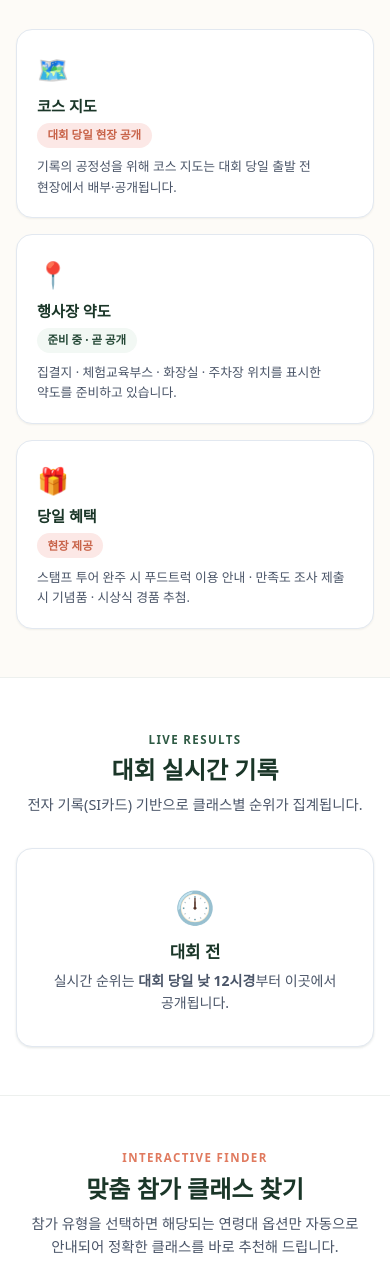
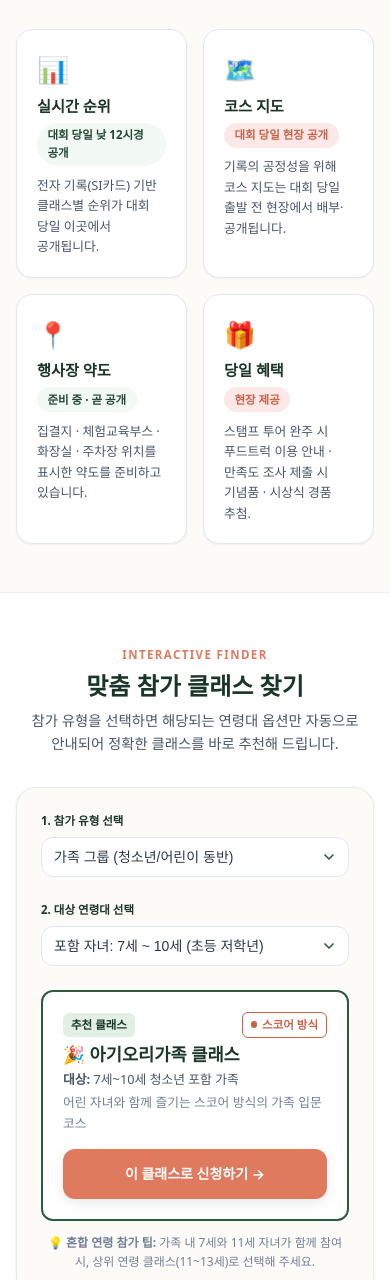
Before and after one commit to mskwow227-svg/-, a plain HTML site: page index.html in a window 390 px wide. Shown: the part 2095-3375 px from the top of the page. Drawn offline with Linux system fonts and the light colour scheme.

Commit message:
실시간 기록: 독립 섹션 제거, 진행 안내 카드 + 당일 히어로 버튼으로 재배치
- #results 독립 섹션 삭제 (대회 전엔 안내 한 줄뿐이라 위치가 어색)
- 진행 안내(#schedule) notice-grid 에 '실시간 순위' 카드 추가 (4개)
  대회 전: '당일 낮 12시경 공개' / live·final: 카드가 링크로 전환 + 강조 테두리
- 히어로 CTA에 '🔴 실시간 순위 보기' 버튼 (status live/final 일 때만 표시)
- 네비 '실시간 기록' 항목 제거, 라벨·햄버거 breakpoint 원복

Co-Authored-By: Claude Sonnet 5 <noreply@anthropic.com>

```diff
--- a/assets/css/styles.css
+++ b/assets/css/styles.css
@@ -169,7 +169,7 @@ ul { margin: 0; padding: 0; list-style: none; }
 .brand__sub { font-size: .72rem; color: var(--forest-500); margin-top: 1px; }
 @media (max-width: 480px) { .brand__sub { display: none; } }
 
-.nav { display: flex; align-items: center; gap: 1.15rem; }
+.nav { display: flex; align-items: center; gap: 1.5rem; }
 .nav a { font-size: .875rem; font-weight: 500; color: var(--ink-soft); transition: color .15s ease; white-space: nowrap; }
 .nav a:hover { color: var(--forest-500); }
 
@@ -190,7 +190,7 @@ ul { margin: 0; padding: 0; list-style: none; }
 .nav-toggle[aria-expanded="true"] .nav-toggle__bar::before { transform: translateY(6px) rotate(45deg); }
 .nav-toggle[aria-expanded="true"] .nav-toggle__bar::after  { transform: translateY(-6px) rotate(-45deg); }
 
-@media (max-width: 1120px) {
+@media (max-width: 980px) {
   .nav {
     position: absolute; left: 0; right: 0; top: 100%;
     flex-direction: column; align-items: stretch; gap: 0;
@@ -408,24 +408,12 @@ mark { background: var(--sand); color: inherit; padding: 0 .1em; border-radius:
 
 .stamp-tracker__lead { font-size: .8rem; color: var(--ink-soft); max-width: 34rem; margin: 0 auto .9rem; }
 
-/* ---------- 대회 실시간 기록 ---------- */
-.results-panel { max-width: 38rem; margin-inline: auto; }
-.results-card {
-  background: var(--white); border: 1px solid var(--line-strong);
-  border-radius: var(--radius-lg); box-shadow: var(--shadow-sm);
-  padding: 2rem 1.5rem; text-align: center;
-}
-.results-card--live { border-color: var(--forest-300); }
-.results-card__icon { font-size: 2rem; }
-.results-card h3 { font-size: 1.05rem; font-weight: 700; margin-top: .5rem; }
-.results-card p { font-size: .875rem; color: var(--ink-soft); margin-top: .5rem; }
-.results-card--live .btn { margin-top: 1.25rem; }
-.results-card__src { font-size: .72rem; color: var(--ink-faint); margin-top: .75rem; }
-
-/* ---------- 대회 진행 안내 (준비 중 카드) ---------- */
-.notice-grid { display: grid; gap: 1rem; }
-@media (min-width: 768px) { .notice-grid { grid-template-columns: repeat(3, 1fr); } }
+/* ---------- 대회 진행 안내 카드 ---------- */
+.notice-grid { display: grid; gap: 1rem; grid-template-columns: repeat(2, 1fr); }
+@media (min-width: 900px) { .notice-grid { grid-template-columns: repeat(4, 1fr); } }
 .notice-card { background: var(--white); border: 1px solid var(--line-strong); border-radius: var(--radius-lg); padding: 1.25rem; box-shadow: var(--shadow-xs); }
+.notice-card--accent { border-color: var(--blossom-500); box-shadow: 0 0 0 1px var(--blossom-500) inset, var(--shadow-xs); }
+.notice-card a { color: var(--forest-700); text-decoration: underline; text-underline-offset: 2px; }
 .notice-card__icon { font-size: 1.6rem; }
 .notice-card h3 { font-size: .95rem; font-weight: 700; margin-top: .35rem; }
 .notice-card__status { display: inline-block; margin: .45rem 0 .55rem; font-size: .72rem; font-weight: 700; color: var(--forest-600); background: var(--forest-50); border-radius: var(--radius-pill); padding: .2rem .65rem; }
--- a/assets/js/main.js
+++ b/assets/js/main.js
@@ -48,36 +48,42 @@
 
   /* ---------- 대회 실시간 기록 ---------- */
   function initResults() {
-    var panel = document.getElementById("results-panel");
-    var r = OL.results;
-    if (!panel || !r) return;
+    var r = OL.results || {};
+    var status = r.status || "before";
+    var live = (status === "live" || status === "final") && !!r.url;
+    var isFinal = status === "final";
 
-    var status = r.status || "before";
-    if (status === "before" || !r.url) {
-      panel.innerHTML =
-        '<div class="results-card">' +
-          '<span class="results-card__icon" aria-hidden="true">🕛</span>' +
-          "<h3>대회 전</h3>" +
-          "<p>실시간 순위는 <strong>" + (r.openLabel || "대회 당일") + "</strong>부터 이곳에서 공개됩니다.</p>" +
-        "</div>";
+    var statusEl = document.getElementById("results-status");
+    var descEl = document.getElementById("results-desc");
+    var card = document.getElementById("results-card");
+    var heroLink = document.getElementById("results-hero-link");
+
+    if (!live) {
+      // 대회 전 — 진행 안내 카드에 안내 문구만
+      if (statusEl) statusEl.textContent = (r.openLabel || "대회 당일") + " 공개";
+      if (heroLink) heroLink.hidden = true;
       return;
     }
 
-    var isFinal = status === "final";
-    panel.innerHTML =
-      '<div class="results-card results-card--live">' +
-        '<span class="results-card__icon" aria-hidden="true">' + (isFinal ? "🏆" : "📊") + "</span>" +
-        "<h3>" + (isFinal ? "최종 결과" : "실시간 순위 집계 중") + "</h3>" +
-        "<p>" +
-          (isFinal
-            ? "클래스별 최종 순위를 확인하세요."
-            : "SI카드 리딩 결과가 실시간으로 반영됩니다. 결과 페이지를 새로고침하면 최신 순위가 표시됩니다.") +
-        "</p>" +
-        '<a class="btn btn--primary" href="' + r.url + '" target="_blank" rel="noopener noreferrer">' +
-          (isFinal ? "최종 결과 보기 →" : "실시간 순위 보기 →") +
-        "</a>" +
-        '<p class="results-card__src">결과 페이지는 기록 담당 업체가 운영합니다.</p>' +
-      "</div>";
+    var linkText = isFinal ? "최종 결과 보기 →" : "실시간 순위 보기 →";
+    if (statusEl) {
+      statusEl.textContent = isFinal ? "최종 결과 공개" : "실시간 공개 중";
+      statusEl.classList.add("notice-card__status--live");
+    }
+    if (descEl) {
+      descEl.innerHTML =
+        (isFinal
+          ? "클래스별 최종 순위를 확인하세요. "
+          : "SI카드 리딩 결과가 실시간 반영됩니다. ") +
+        '<a href="' + r.url + '" target="_blank" rel="noopener noreferrer"><strong>' + linkText + "</strong></a>";
+    }
+    if (card) card.classList.add("notice-card--accent");
+
+    if (heroLink) {
+      heroLink.href = r.url;
+      heroLink.textContent = isFinal ? "🏆 최종 결과 보기" : "🔴 실시간 순위 보기";
+      heroLink.hidden = false;
+    }
   }
 
   /* ---------- 당일 타임테이블 ---------- */
@@ -518,7 +524,7 @@
     var nav = document.getElementById("primary-nav");
     if (!toggle || !nav) return;
 
-    var mq = window.matchMedia("(max-width: 1120px)");
+    var mq = window.matchMedia("(max-width: 980px)");
     var setHidden = function (hidden) {
       if (mq.matches) nav.hidden = hidden;
       else nav.hidden = false;
--- a/index.html
+++ b/index.html
@@ -82,13 +82,12 @@
 
             <nav id="primary-nav" class="nav" aria-label="주요 메뉴">
                 <a href="#about">대회개요</a>
-                <a href="#schedule">진행안내</a>
-                <a href="#results">실시간 기록</a>
+                <a href="#schedule">진행 안내</a>
                 <a href="#class-finder">클래스 찾기</a>
                 <a href="#structure">클래스/시상</a>
                 <a href="#booths">체험교육부스</a>
-                <a href="#transit">오시는 길</a>
-                <a href="#faq">FAQ</a>
+                <a href="#transit">오시는길/주차</a>
+                <a href="#faq">FAQ &amp; 준비물</a>
             </nav>
 
             <div class="header-actions">
@@ -146,6 +145,9 @@
                         </div>
 
                         <div class="hero__cta">
+                            <a class="btn btn--accent" id="results-hero-link" href="#" target="_blank" rel="noopener noreferrer" hidden>
+                                🔴 실시간 순위 보기
+                            </a>
                             <a class="btn btn--primary" data-reg-link href="https://forms.gle/JfCArNtD6sbM8xMs8" target="_blank" rel="noopener noreferrer">
                                 🚀 대회 선착순 신청
                             </a>
@@ -220,6 +222,12 @@
                 </div>
 
                 <div class="notice-grid">
+                    <div class="notice-card" id="results-card">
+                        <span class="notice-card__icon" aria-hidden="true">📊</span>
+                        <h3>실시간 순위</h3>
+                        <p class="notice-card__status" id="results-status">당일 낮 12시경 공개</p>
+                        <p id="results-desc">전자 기록(SI카드) 기반 클래스별 순위가 대회 당일 이곳에서 공개됩니다.</p>
+                    </div>
                     <div class="notice-card">
                         <span class="notice-card__icon" aria-hidden="true">🗺️</span>
                         <h3>코스 지도</h3>
@@ -239,18 +247,6 @@
                         <p>스탬프 투어 완주 시 푸드트럭 이용 안내 · 만족도 조사 제출 시 기념품 · 시상식 경품 추첨.</p>
                     </div>
                 </div>
-            </div>
-        </section>
-
-        <!-- 대회 실시간 기록 -->
-        <section id="results" class="section section--plain" aria-labelledby="results-heading">
-            <div class="container">
-                <div class="section-head">
-                    <span class="eyebrow eyebrow--forest">Live Results</span>
-                    <h2 id="results-heading" class="section-title">대회 실시간 기록</h2>
-                    <p>전자 기록(SI카드) 기반으로 클래스별 순위가 집계됩니다.</p>
-                </div>
-                <div id="results-panel" class="results-panel"></div>
             </div>
         </section>
 
```
